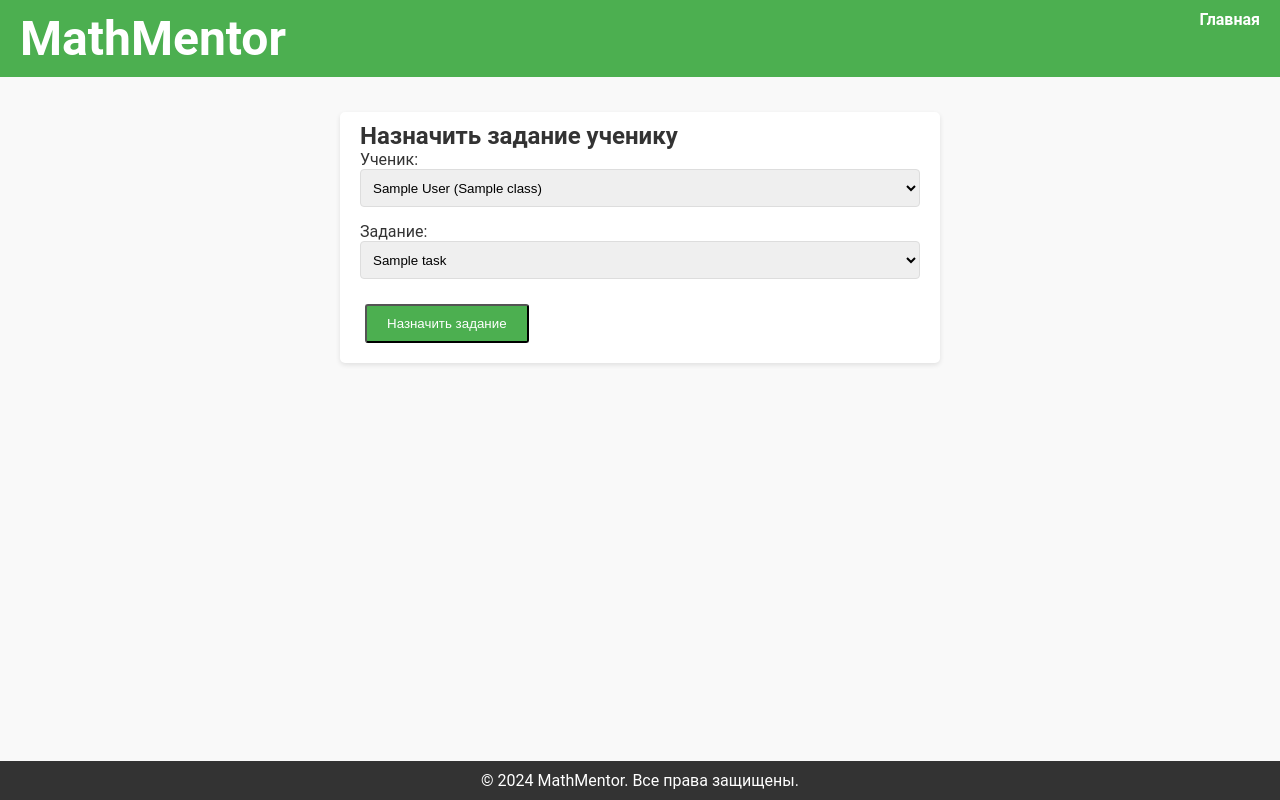
After one commit to LowCoder23/MethMentor, a Flask app: template templates/assign_task.html in a window 1280 px wide. The commit adds this page. Run offline with Flask 3, Linux system fonts and the light colour scheme; the template is opened without the code that fills it: most values are stand-ins (such as "Sample title", 1, 10 or a date in 2020).

Commit message:
Add files via upload

```diff
--- a/Main.py
+++ b/Main.py
@@ -7,6 +7,30 @@ app.secret_key = 'supersecretkey'
 # Файлы хранения данных
 USERS_FILE = 'users.json'
 TASKS_FILE = 'tasks.json'
+
+def get_next_task_id(sections):
+    max_id = 0
+    for section in sections:
+        for subsection in section['subsections']:
+            for task in subsection['tasks']:
+                if task['id'] > max_id:
+                    max_id = task['id']
+    return max_id + 1
+
+def load_tasks():
+    try:
+        with open(TASKS_FILE, 'r', encoding='utf-8') as f:
+            data = json.load(f)
+            return data.get('sections', [])
+    except (FileNotFoundError, json.JSONDecodeError):
+        return []
+
+def save_tasks(sections):
+    try:
+        with open(TASKS_FILE, 'w', encoding='utf-8') as f:
+            json.dump({'sections': sections}, f, ensure_ascii=False, indent=4)
+    except Exception as e:
+        print(f"Ошибка при сохранении задач: {e}")
 
 # Загрузка и сохранение данных
 def load_users():
@@ -76,18 +100,21 @@ def view_task(task_id):
 @app.route('/task/<int:task_id>/start', methods=['GET', 'POST'])
 @login_required
 def start_task(task_id):
-    """Пошаговое выполнение задания с проверкой ошибок и назначением дополнительных заданий."""
-    task = next((t for t in tasks if t['id'] == task_id), None)
+    """Запуск задачи с проверкой и фиксацией ошибок."""
+    # Найти задание
+    task = next((task for task in tasks if task['id'] == task_id), None)
     if not task:
         return redirect(url_for('task_list'))
 
+    # Найти пользователя
     user = next((u for u in users if u['username'] == session['username']), None)
     if not user or user['status'] != 'ученик':
         return redirect(url_for('dashboard'))
 
-    # Инициализация данных
-    session.modified = True
+    # Инициализация сессии
+    session.modified = True  # Важно для обновления sессии!
     if f"task_{task_id}_current_step" not in session:
+        print("Инициализация данных сессии")  # Отладка
         session[f"task_{task_id}_current_step"] = 0
         session[f"task_{task_id}_correct_answers"] = 0
         session[f"task_{task_id}_errors"] = []
@@ -95,54 +122,33 @@ def start_task(task_id):
 
     current_step = session[f"task_{task_id}_current_step"]
 
-    # Если все шаги завершены
+    # Если задания закончились
     if current_step >= len(task['steps']):
         total_steps = len(task['steps'])
         correct_answers = session.pop(f"task_{task_id}_correct_answers", 0)
         errors = session.pop(f"task_{task_id}_errors", [])
-        session.pop(f"task_{task_id}_user_answers", [])
+        user_answers = session.pop(f"task_{task_id}_user_answers", [])
         session.pop(f"task_{task_id}_current_step", None)
 
-        # Сохранение результатов выполнения задания
+        # Сохранение статистики
         if task_id not in user.get('completed_tasks', []):
             user.setdefault('statistics', {'completed_tasks': 0, 'errors': 0})
             user['statistics']['completed_tasks'] += 1
             user['statistics']['errors'] += len(errors)
             user['completed_tasks'] = user.get('completed_tasks', []) + [task_id]
+            save_users(users)
 
-        # Удаление задания из назначенных
-        if task_id in user['tasks_assigned']:
-            user['tasks_assigned'].remove(task_id)
-            save_users(users)  # Сохраняем изменения в данных пользователя
-
-        # Назначение дополнительного задания при наличии ошибок
-        message = None
-        if errors and task.get("similar_task_id"):
-            similar_task_id = task["similar_task_id"]
-            similar_task = next((t for t in tasks if t["id"] == similar_task_id), None)
-
-            if similar_task:  # Проверка наличия похожего задания
-                if similar_task_id not in user["tasks_assigned"]:
-                    user["tasks_assigned"].append(similar_task_id)
-                    save_users(users)
-                    message = (
-                        f"У вас были ошибки, поэтому вам назначено дополнительное задание: "
-                        f"<strong>{similar_task['title']}</strong>. Проверьте список своих заданий."
-                    )
-                else:
-                    print("Дополнительное задание уже назначено ранее.")  # Отладка
-
-        # Отображение итоговой страницы
+        print(f"Ошибки для передачи на итоговую страницу: {errors}")  # Отладка
         return render_template(
             'task_completed.html',
             task=task,
             total_steps=total_steps,
             correct_answers=correct_answers,
             errors=errors,
-            message=message  # Передаём сообщение в шаблон
+            user_answers=user_answers,
         )
 
-    # Проверка ответов пользователя
+    # Обработка ответа
     error_message = None
     if request.method == 'POST':
         user_answer = request.form.get('answer', '').strip()
@@ -153,10 +159,13 @@ def start_task(task_id):
         session.modified = True
 
         if user_answer.lower() == correct_answer.lower():
+            print(f"Правильный ответ на шаге {current_step + 1}")  # Отладка
             session[f"task_{task_id}_correct_answers"] += 1
             session[f"task_{task_id}_current_step"] += 1
+            session.modified = True
             return redirect(url_for('start_task', task_id=task_id))
         else:
+            # Сохраняем ошибку
             error = {
                 "step_number": current_step + 1,
                 "question": task['steps'][current_step]['question'],
@@ -165,18 +174,17 @@ def start_task(task_id):
             }
             session[f"task_{task_id}_errors"].append(error)
             session.modified = True
+            error_message = f"Неправильный ответ: {user_answer}"
+            print(f"Ошибка добавлена: {error}")  # Отладка
 
-            error_message = f"Неправильный ответ: {user_answer}. Попробуйте ещё раз!"
-
-    # Если шаг не завершён, вывод страницы вопроса
+    # Отображение текущего шага
     return render_template(
         'task_step.html',
         task=task,
         step=task['steps'][current_step],
         step_number=current_step + 1,
-        error_message=error_message
+        error_message=error_message,
     )
-
 
 @app.route('/')
 def home():
@@ -242,16 +250,34 @@ def assign_task():
         username = request.form['username']
         task_id = int(request.form['task_id'])
 
-        user = next((u for u in users if u['username'] == username and u['status'] == 'ученик'), None)
-        if user:
-            if task_id not in user['tasks_assigned']:
-                user['tasks_assigned'].append(task_id)
-                save_users(users)
-                return redirect(url_for('dashboard'))
+        user = next((u for u in users if u['username'] == username), None)
+        if not user or user['status'] != 'ученик':
+            return render_template('assign_task.html',
+                                 users=[u for u in users if u['status'] == 'ученик'],
+                                 tasks=tasks,
+                                 error="Ученик не найден")
 
-        return "Пользователь не найден или задание уже назначено."
+        if task_id in user.get('tasks_assigned', []):
+            return render_template('assign_task.html',
+                                 users=[u for u in users if u['status'] == 'ученик'],
+                                 tasks=tasks,
+                                 error="Это задание уже назначено ученику")
 
-    return render_template('assign_task.html', users=[u for u in users if u['status'] == 'ученик'], tasks=tasks)
+        if task_id not in [task['id'] for task in tasks]:
+            return render_template('assign_task.html',
+                                 users=[u for u in users if u['status'] == 'ученик'],
+                                 tasks=tasks,
+                                 error="Задание не найдено")
+
+        if 'tasks_assigned' not in user:
+            user['tasks_assigned'] = []
+        user['tasks_assigned'].append(task_id)
+        save_users(users)
+        return redirect(url_for('dashboard'))
+
+    return render_template('assign_task.html',
+                         users=[u for u in users if u['status'] == 'ученик'],
+                         tasks=tasks)
 
 @app.route('/add-task', methods=['GET', 'POST'])
 @login_required
@@ -259,20 +285,33 @@ def add_task():
     if session['role'] not in ['учитель', 'админ']:
         return redirect(url_for('dashboard'))
 
+    sections = load_tasks()
+
     if request.method == 'POST':
-        title = request.form['title']
-        description = request.form['description']
-        steps_data = request.form['steps']
+        # ... существующий код ...
 
-        steps = [{"question": step.split('|')[0].strip(), "answer": step.split('|')[1].strip()}
-                 for step in steps_data.split('\n') if '|' in step]
+        section_id = int(request.form.get('section_id'))
+        subsection_id = int(request.form.get('subsection_id'))
 
-        new_task = {"id": len(tasks) + 1, "title": title, "description": description, "steps": steps}
-        tasks.append(new_task)
-        save_tasks(tasks)
-        return redirect(url_for('dashboard'))
+        section = next((s for s in sections if s['id'] == section_id), None)
+        subsection = next((sub for sub in section['subsections']
+                          if sub['id'] == subsection_id), None)
 
-    return render_template('add_task.html')
+        if not section or not subsection:
+            return render_template('add_task.html',
+                                 sections=sections,
+                                 error="Раздел/подраздел не найден")
+
+        new_task = {
+            "id": get_next_task_id(sections),  # Нужно реализовать эту функцию
+            # ... остальные поля задачи ...
+        }
+
+        subsection['tasks'].append(new_task)
+        save_tasks(sections)
+        return redirect(url_for('list_sections'))
+
+    return render_template('add_task.html', sections=sections)
 
 @app.route('/view-tasks/<username>')
 @login_required
@@ -283,5 +322,72 @@ def view_tasks(username):
     assigned_tasks = [task for task in tasks if task['id'] in user['tasks_assigned']]
     return render_template('view_tasks.html', student=user, tasks=assigned_tasks)
 
+@app.route('/sections')
+def list_sections():
+    sections = load_tasks()
+    return render_template('sections.html', sections=sections)
+
+@app.route('/add-section', methods=['GET', 'POST'])
+@login_required
+def add_section():
+    if session['role'] not in ['учитель', 'админ']:
+        return redirect(url_for('dashboard'))
+
+    if request.method == 'POST':
+        title = request.form.get('title', '').strip()
+
+        if not title:
+            return render_template('add_section.html', error="Название раздела обязательно")
+
+        sections = load_tasks()
+        new_id = max([s['id'] for s in sections], default=0) + 1
+
+        sections.append({
+            "id": new_id,
+            "title": title,
+            "subsections": []
+        })
+
+        save_tasks(sections)
+        return redirect(url_for('list_sections'))
+
+    return render_template('add_section.html')
+
+@app.route('/add-subsection', methods=['GET', 'POST'])
+@login_required
+def add_subsection():
+    if session['role'] not in ['учитель', 'админ']:
+        return redirect(url_for('dashboard'))
+
+    sections = load_tasks()
+
+    if request.method == 'POST':
+        section_id = int(request.form.get('section_id'))
+        title = request.form.get('title', '').strip()
+
+        if not title:
+            return render_template('add_subsection.html',
+                                 sections=sections,
+                                 error="Название подраздела обязательно")
+
+        section = next((s for s in sections if s['id'] == section_id), None)
+        if not section:
+            return render_template('add_subsection.html',
+                                 sections=sections,
+                                 error="Раздел не найден")
+
+        new_id = max([sub['id'] for sub in section['subsections']], default=0) + 1
+
+        section['subsections'].append({
+            "id": new_id,
+            "title": title,
+            "tasks": []
+        })
+
+        save_tasks(sections)
+        return redirect(url_for('list_sections'))
+
+    return render_template('add_subsection.html', sections=sections)
+
 if __name__ == '__main__':
     app.run(debug=True)
--- a/static/style.css
+++ b/static/style.css
@@ -3,6 +3,32 @@
     box-sizing: border-box;
     margin: 0;
     padding: 0;
+}
+
+/* Формы */
+.form-group {
+    margin-bottom: 15px;
+}
+
+.form-control {
+    width: 100%;
+    padding: 8px;
+    border: 1px solid #ddd;
+    border-radius: 4px;
+}
+
+/* Выпадающие списки */
+select.form-control {
+    height: 38px;
+}
+
+/* Кнопки для учителя */
+.teacher-actions {
+    margin-top: 20px;
+}
+
+.teacher-actions .button {
+    margin-right: 10px;
 }
 
 body {
@@ -154,49 +180,3 @@ footer {
 .error-list li {
     margin-bottom: 10px;
 }
-/* Стиль уведомления о выдаче нового задания */
-.notification {
-    background-color: #f9edbe;
-    color: #856404;
-    padding: 15px;
-    border: 1px solid #ffeeba;
-    border-radius: 5px;
-    margin-bottom: 20px;
-}
-
-/* Список ошибок */
-.error-list {
-    list-style: none;
-    padding-left: 0;
-    margin-top: 20px;
-}
-
-.error-list li {
-    background: #f8d7da;
-    color: #721c24;
-    margin-bottom: 10px;
-    padding: 10px;
-    border-radius: 5px;
-    border: 1px solid #f5c6cb;
-}
-
-.error-list li strong {
-    display: block;
-    font-weight: bold;
-    margin-bottom: 5px;
-}
-
-/* Кнопки */
-.button {
-    background-color: #4CAF50;
-    color: white;
-    padding: 10px 20px;
-    text-decoration: none;
-    border-radius: 5px;
-    margin-right: 10px;
-}
-
-.button:hover {
-    background-color: #45a049;
-    color: white;
-}
--- /dev/null
+++ b/templates/assign_task.html
@@ -0,0 +1,28 @@
+{% extends "base.html" %}
+
+{% block content %}
+<div class="container">
+    <h2>Назначить задание ученику</h2>
+    <form method="POST" action="{{ url_for('assign_task') }}">
+        <div class="form-group">
+            <label for="username">Ученик:</label>
+            <select id="username" name="username" class="form-control" required>
+                {% for student in users %}
+                    <option value="{{ student.username }}">{{ student.first_name }} {{ student.last_name }} ({{ student.class }})</option>
+                {% endfor %}
+            </select>
+        </div>
+
+        <div class="form-group">
+            <label for="task_id">Задание:</label>
+            <select id="task_id" name="task_id" class="form-control" required>
+                {% for task in tasks %}
+                    <option value="{{ task.id }}">{{ task.title }}</option>
+                {% endfor %}
+            </select>
+        </div>
+
+        <button type="submit" class="button">Назначить задание</button>
+    </form>
+</div>
+{% endblock %}
--- a/templates/base.html
+++ b/templates/base.html
@@ -23,7 +23,7 @@
         {% block content %}{% endblock %}
     </div>
     <footer>
-        <p>&copy; 2024 MathMentor. Николаев Еркен.</p>
+        <p>&copy; 2024 MathMentor. Все права защищены.</p>
     </footer>
 </body>
 </html>
--- a/templates/task_step.html
+++ b/templates/task_step.html
@@ -7,7 +7,7 @@
 </head>
 <body>
     <header>
-        <div class="logo">MathMentor</div>
+        <div class="logo">Учебная платформа</div>
         <nav>
             <a href="{{ url_for('dashboard') }}">Личный кабинет</a>
             <a href="{{ url_for('logout') }}">Выйти</a>
@@ -35,7 +35,7 @@
     </div>
 
     <footer>
-        MathMentor &copy; 2024
+        Учебная платформа &copy; 2024
     </footer>
 </body>
 </html>
--- a/templates/view_task.html
+++ b/templates/view_task.html
@@ -7,7 +7,7 @@
 </head>
 <body>
     <header>
-        <div class="logo">MathMentor</div>
+        <div class="logo">Учебная платформа</div>
         <nav>
             <a href="{{ url_for('task_list') }}">Все задания</a>
             <a href="{{ url_for('dashboard') }}">Личный кабинет</a>
@@ -26,7 +26,7 @@
         <a href="{{ url_for('task_list') }}" class="button">Назад</a>
     </div>
     <footer>
-        MathMentor &copy; 2024
+        Учебная платформа &copy; 2024
     </footer>
 </body>
 </html>
--- a/templates/view_tasks.html
+++ b/templates/view_tasks.html
@@ -33,7 +33,7 @@
         <a href="{{ url_for('dashboard') }}" class="button">Назад</a>
     </div>
     <footer>
-        MathMentor &copy; 2024
+        Учебная платформа &copy; 2024
     </footer>
 </body>
 </html>
```
Also changed, not shown: tasks.json (+24 -24 lines), templates/add_task.html (+19 -14 lines), templates/dashboard.html (+7 -4 lines), templates/sections.html (added, +37 -0 lines), templates/task_completed.html (+5 -15 lines), users.json (+8 -4 lines), 1 other file.
